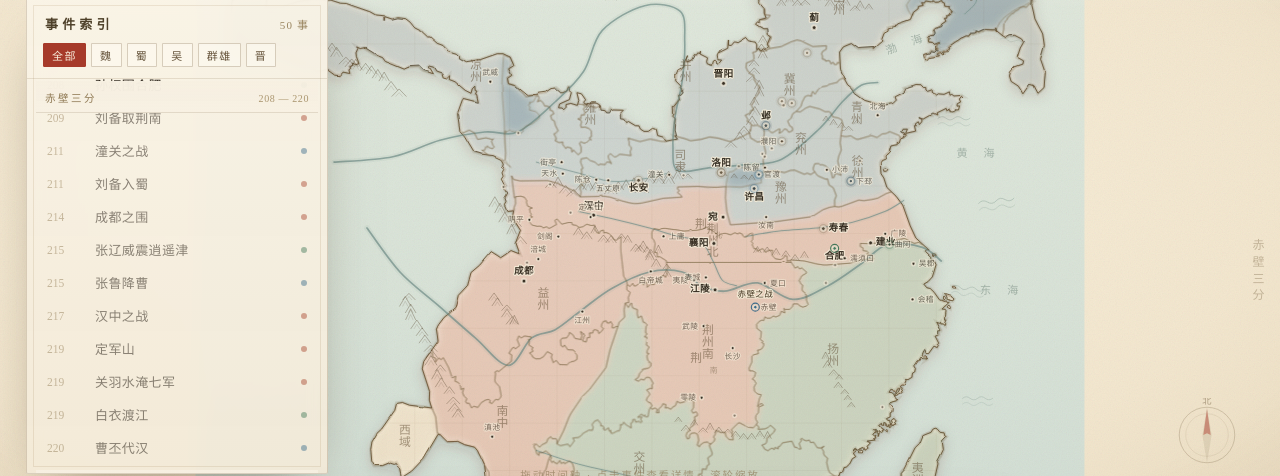
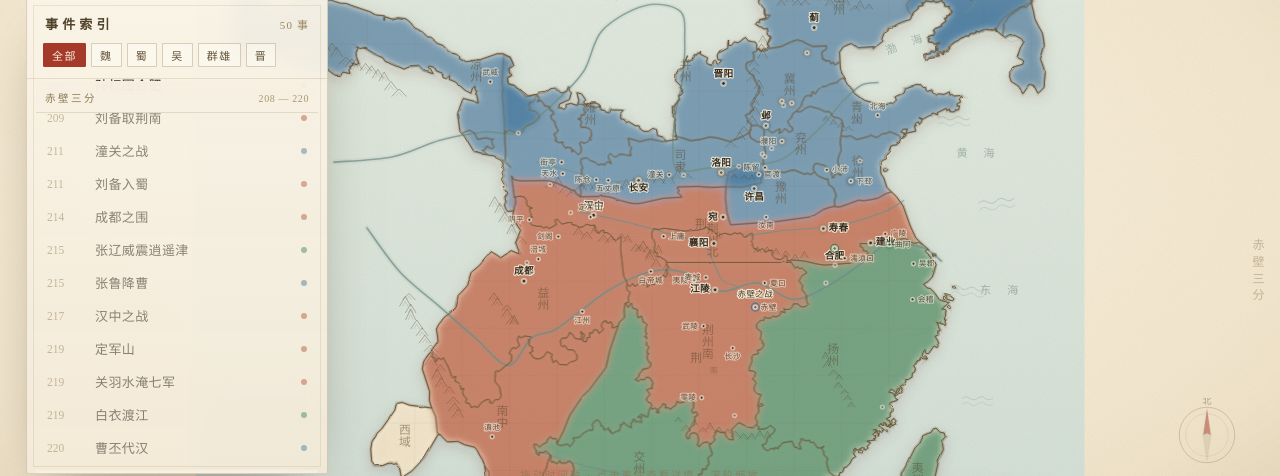
Before and after one commit to yut-cyber/three-kingdoms-atlas, a website built with Vite: page index.html in a window 1280 px wide. Shown: the part 128-604 px from the top of the page. Built offline with nearby package versions, Linux system fonts and the light colour scheme.

Commit message:
feat(map): 加深阵营填色，提高势力范围辨识度

```diff
--- a/src/data/map.ts
+++ b/src/data/map.ts
@@ -232,14 +232,14 @@ export interface FactionMeta {
 }
 
 export const FACTIONS: FactionMeta[] = [
-  { id: 'han', name: '汉室', color: '#a8823f' },
-  { id: 'cao', name: '曹操', color: '#3d6d8c' },
-  { id: 'wei', name: '曹魏', color: '#3d6d8c' },
-  { id: 'shao', name: '袁绍', color: '#7b5c8a' },
-  { id: 'liu', name: '刘氏', color: '#a94a33' },
-  { id: 'shu', name: '蜀汉', color: '#a94a33' },
-  { id: 'sun', name: '孙吴', color: '#457a5b' },
-  { id: 'wu', name: '东吴', color: '#457a5b' },
+  { id: 'han', name: '汉室', color: '#b08d4a' },
+  { id: 'cao', name: '曹操', color: '#46799f' },
+  { id: 'wei', name: '曹魏', color: '#46799f' },
+  { id: 'shao', name: '袁绍', color: '#7d5f8f' },
+  { id: 'liu', name: '刘氏', color: '#b4553a' },
+  { id: 'shu', name: '蜀汉', color: '#b4553a' },
+  { id: 'sun', name: '孙吴', color: '#41825c' },
+  { id: 'wu', name: '东吴', color: '#41825c' },
   { id: 'qun', name: '群雄', color: '#8a7a60' },
   { id: 'jin', name: '西晋', color: '#6a5a80' },
 ];
--- a/src/map/atlas.ts
+++ b/src/map/atlas.ts
@@ -329,7 +329,7 @@ export class AtlasMap {
       const path = svgEl('path', {
         d: ringsToPath(region.rings, this.proj),
         fill: factionColor('han'),
-        'fill-opacity': '0.12',
+        'fill-opacity': '0.14',
         class: 'region-fill',
       });
       this.regionFills.set(region.id, path);
@@ -516,7 +516,7 @@ export class AtlasMap {
       const owner = era.owners[id];
       if (!owner) continue;
       path.setAttribute('fill', factionColor(owner));
-      path.setAttribute('fill-opacity', owner === 'han' ? '0.13' : '0.24');
+      path.setAttribute('fill-opacity', owner === 'han' ? '0.14' : '0.7');
     }
 
     for (const ev of EVENTS) {
--- a/src/style.css
+++ b/src/style.css
@@ -153,14 +153,13 @@ button {
 
 .region-border {
   fill: none;
-  stroke: #7f6a49;
-  stroke-width: 1.15;
-  opacity: 0.52;
+  stroke: #6f5a3b;
+  stroke-width: 1.3;
+  opacity: 0.68;
   stroke-linejoin: round;
 }
 
 .region-fill {
-  mix-blend-mode: multiply;
   transition: fill 0.9s ease, fill-opacity 0.9s ease;
 }
 
```
